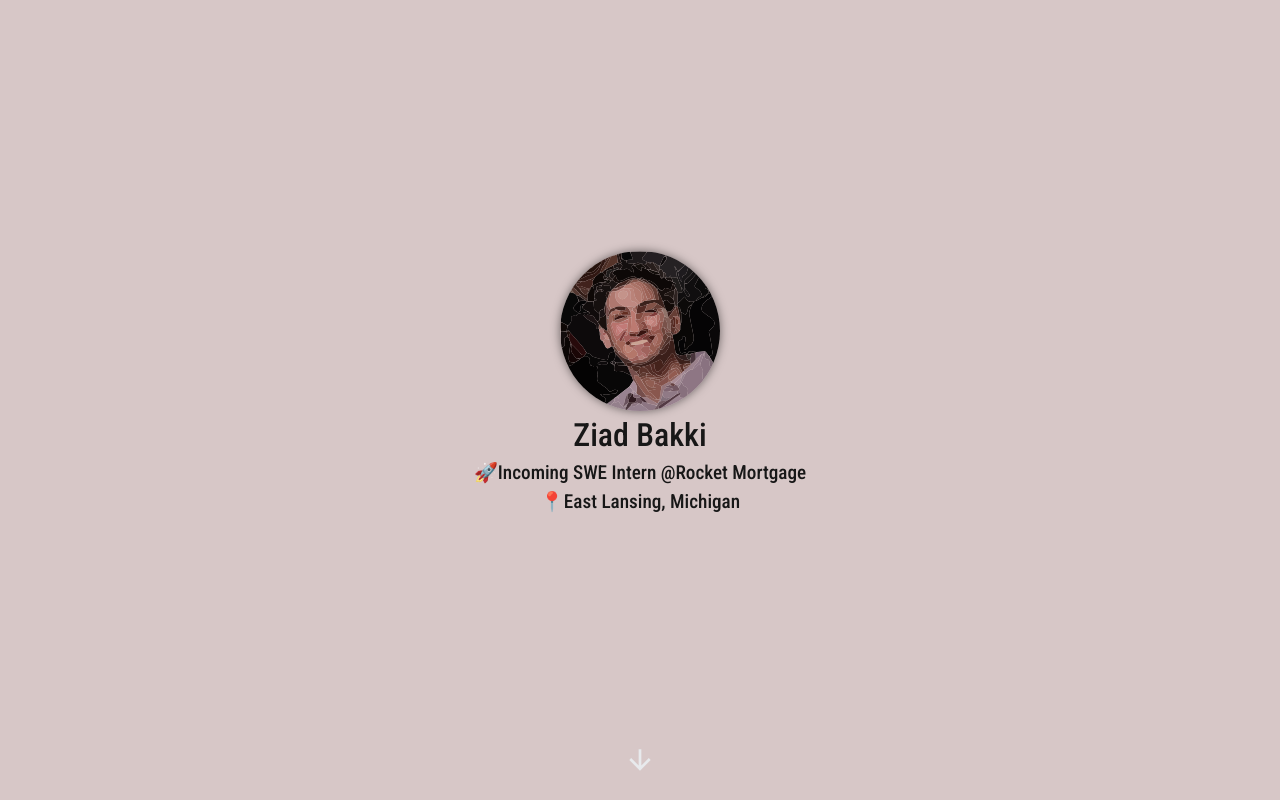
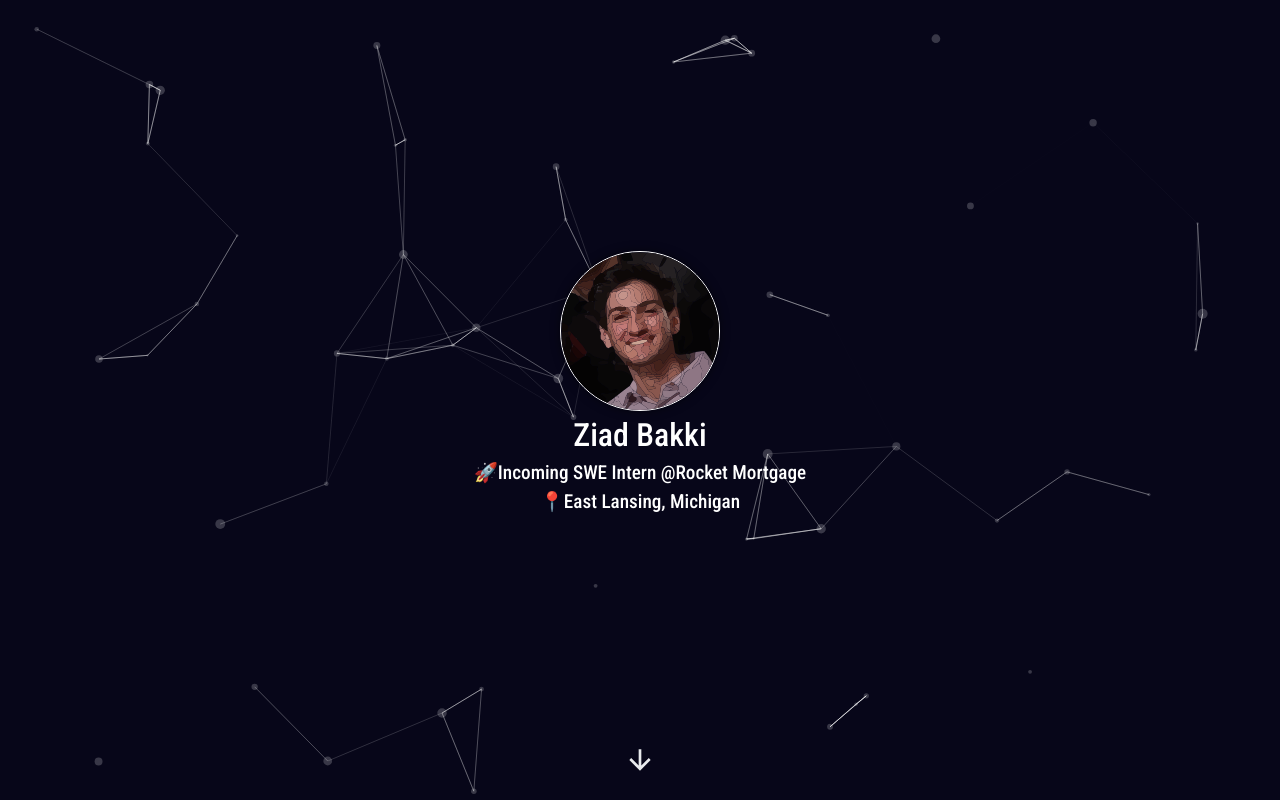
Before and after one commit to ziad-bakki/React-Portfolio, a Next.js app: page / in a window 1280 px wide. Shown: the top 800 px of the page. Built offline with nearby package versions, Linux system fonts and the light colour scheme.

Commit message:
added particle effects

```diff
--- a/package.json
+++ b/package.json
@@ -11,7 +11,11 @@
   "dependencies": {
     "next": "^15.1.6",
     "react": "^19.0.0",
-    "react-dom": "^19.0.0"
+    "react-dom": "^19.0.0",
+    "react-tsparticles": "^2.12.2",
+    "tsparticles": "^3.8.0",
+    "tsparticles-engine": "^2.12.0",
+    "tsparticles-slim": "^2.12.0"
   },
   "devDependencies": {
     "@eslint/eslintrc": "^3",
--- a/src/app/globals.css
+++ b/src/app/globals.css
@@ -7,8 +7,8 @@
 /* Custom CSS */
 
 :root {
-  --background: #d7c7c7;
-  --foreground: #171717;
+  --background: #070619;
+  --foreground: #ffffff;
 }
 
 /* @media (prefers-color-scheme: dark) {
@@ -29,6 +29,15 @@ body {
   flex-direction: column;
   font-family: "Roboto Condensed", serif;
 
+}
+
+.background {
+  position: absolute;
+  top: 0;
+  left: 0;
+  width: 100%;
+  height: 100%;
+  z-index: -1;
 }
 
 .landing-container {
@@ -60,6 +69,7 @@ h1 {
 
 
 .icon-pic {
+  border: 1px solid #ffffff;
   box-shadow: 0 0 10px rgba(0, 0, 0, 0.5);
   height: 10rem;
   width: 10rem;
@@ -129,6 +139,7 @@ h1 {
 }
 
 #technologies .technology {
+  color: black;
   height: 7rem;
   font-weight: 700;
   display: flex;
@@ -137,7 +148,8 @@ h1 {
   align-items: center;
   text-align: center;
   border-radius: 10px;
-  background-color: #b9ad57;
+  border: 1px solid #000000;
+  background-color: #f7f7f7;
   box-shadow: 0 0 10px rgba(0, 0, 0, 0.5);
 }
 
--- a/src/app/page.tsx
+++ b/src/app/page.tsx
@@ -3,10 +3,77 @@
 
 import "./globals.css";
 import Image from "next/image";
+import Particles from "react-tsparticles";
+import { loadFull } from "tsparticles";
+import { useCallback } from "react";
+import { Engine } from "tsparticles-engine";
+import { loadSlim } from "tsparticles-slim";
+
+
 
 export default function Home() {
+  const particlesInit = useCallback(async (engine: Engine) => {
+    await loadSlim(engine);
+  }, []);
+
+  function Effects() {
+    return (
+      <Particles
+        id="tsparticles"
+        init={particlesInit}
+        options={{
+          background: {
+            color: {
+              value: "#070619",
+            },
+          },
+          fpsLimit: 120,
+          particles: {
+            color: {
+              value: "#ffffff",
+            },
+            links: {
+              color: "#ffffff",
+              distance: 150,
+              enable: true,
+              opacity: 0.5,
+              width: 1,
+            },
+            move: {
+              enable: true,
+              speed: 1,
+              direction: "none",
+              random: false,
+              straight: false,
+              outModes: {
+                default: "bounce",
+              },
+            },
+            number: {
+              density: {
+                enable: true,
+                area: 800,
+              },
+              value: 45,
+            },
+            opacity: {
+              value: 0.2,
+            },
+            size: {
+              value: { min: 1, max: 5 },
+            },
+          },
+          detectRetina: true,
+        }}
+      />
+    );
+  }
   return (
+
     <main>
+      <div className="background">
+        <Effects />
+      </div>
 
       <div className="landing-container">
       <h1 id="landing">
@@ -58,7 +125,7 @@ export default function Home() {
           <Image src="/reactlogo.svg" id="tech_image" alt="react logo"  width={50} height={50}/>React
         </div>
       </div>
-      {/* </div> */}
+
 
       </main>
   );
```
Also changed, not shown: 1 other file (tests, documents, lock files or other folders).
